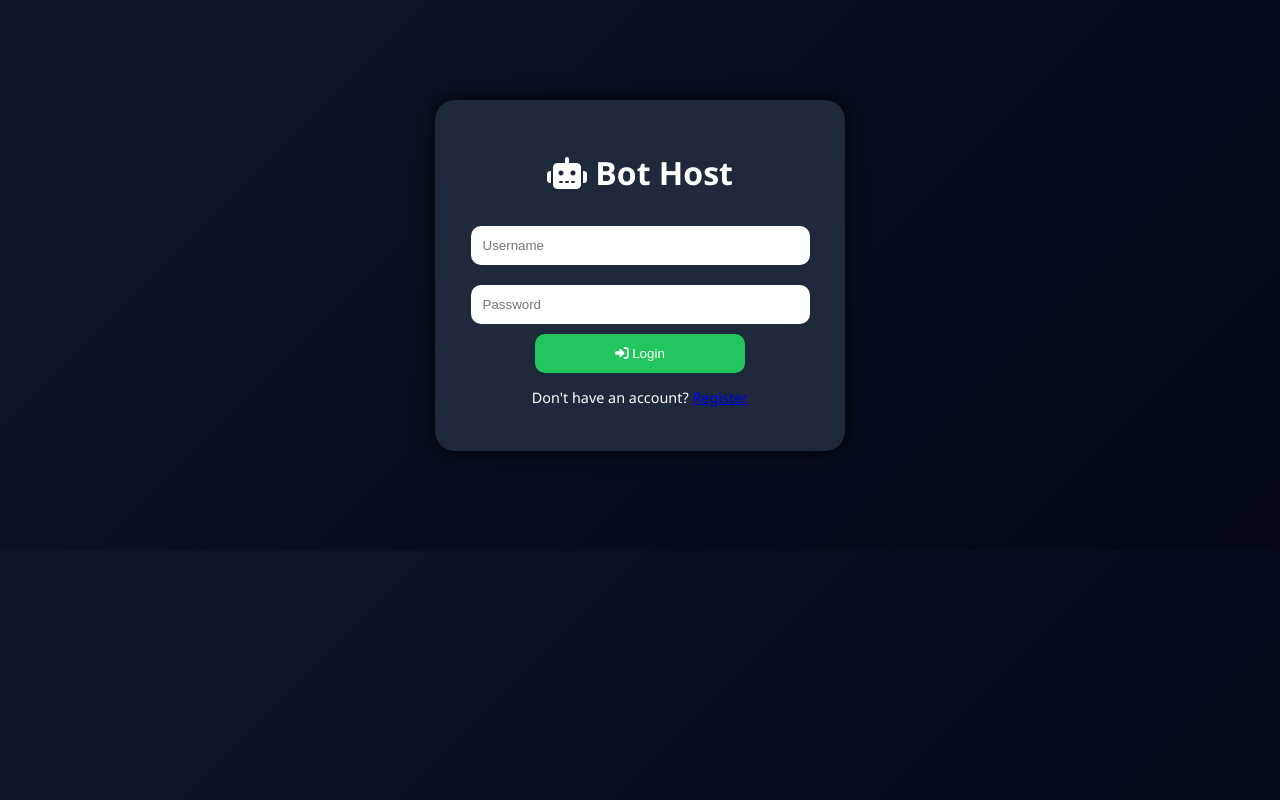
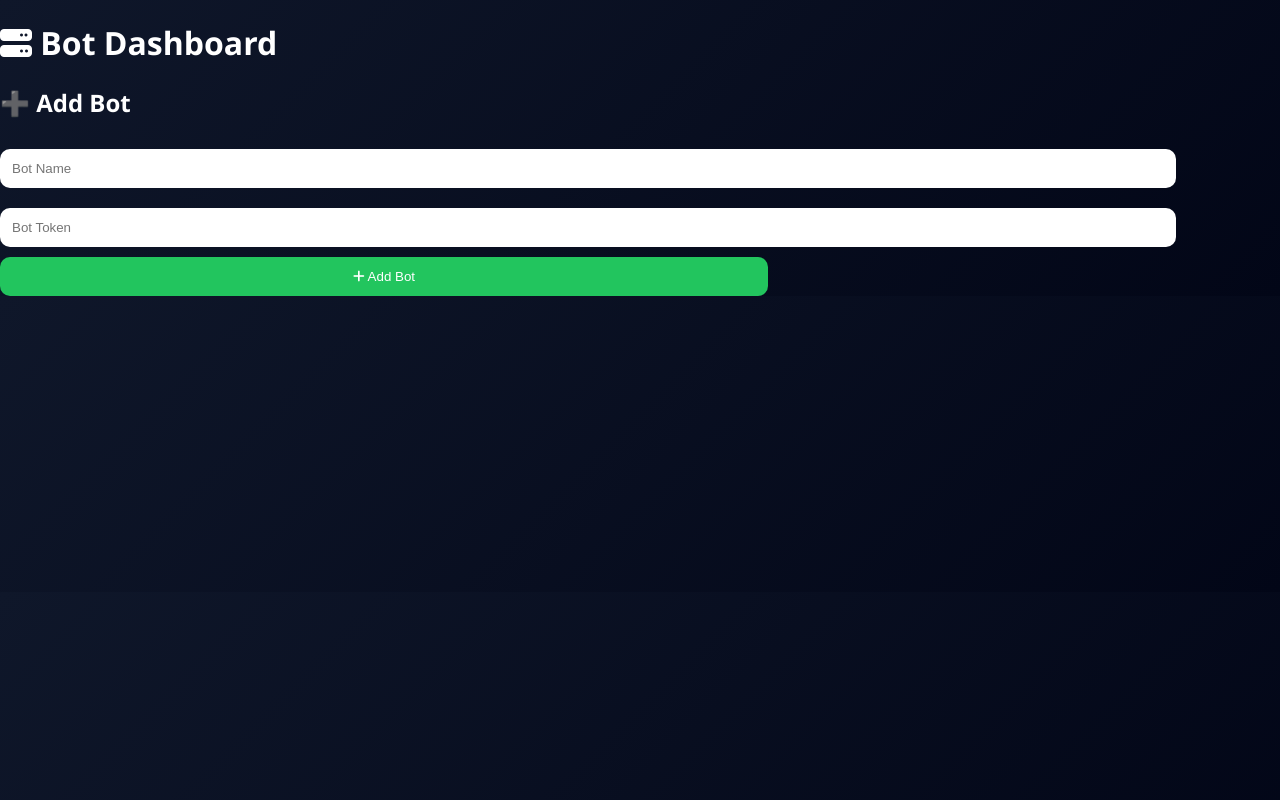
Before and after one commit to Z7F-KING/Bot-And-python-Host, a website: page index.html in a window 1280 px wide. Drawn offline with Linux system fonts and the light colour scheme; no server answers; sample sign-in values are in the browser's storage.

Commit message:
Update index.html

```diff
--- a/index.html
+++ b/index.html
@@ -3,34 +3,30 @@
 <head>
 <meta charset="UTF-8">
 <meta name="viewport" content="width=device-width, initial-scale=1.0">
-<title>Bot Host Login</title>
+<title>Bot Dashboard</title>
 
-<!-- ربط CSS -->
 <link rel="stylesheet" href="css/style.css">
 <link rel="stylesheet" href="https://cdnjs.cloudflare.com/ajax/libs/font-awesome/6.5.0/css/all.min.css">
 </head>
-
 <body>
 
-<div class="login-box">
-  <h1><i class="fa-solid fa-robot"></i> Bot Host</h1>
+<header>
+  <h1><i class="fa-solid fa-server"></i> Bot Dashboard</h1>
+</header>
 
-  <!-- حق المستخدم -->
-  <input id="username" placeholder="Username">
+<div class="panel">
 
-  <!-- حق كلمة المرور -->
-  <input id="password" type="password" placeholder="Password">
+  <div class="card">
+    <h2>➕ Add Bot</h2>
+    <input id="name" placeholder="Bot Name">
+    <input id="token" placeholder="Bot Token">
+    <button onclick="addBot()"><i class="fa-solid fa-plus"></i> Add Bot</button>
+  </div>
 
-  <!-- زر تسجيل الدخول -->
-  <button onclick="login()">
-    <i class="fa-solid fa-right-to-bracket"></i> Login
-  </button>
+  <div id="bots" class="bots"></div>
 
-  <!-- رابط تسجيل مستخدم جديد (اختياري) -->
-  <p>Don't have an account? <a href="register.html">Register</a></p>
 </div>
 
-<!-- ربط JS -->
-<script src="js/app.js"></script>
+<script src="js/dashboard.js"></script>
 </body>
 </html>
```
